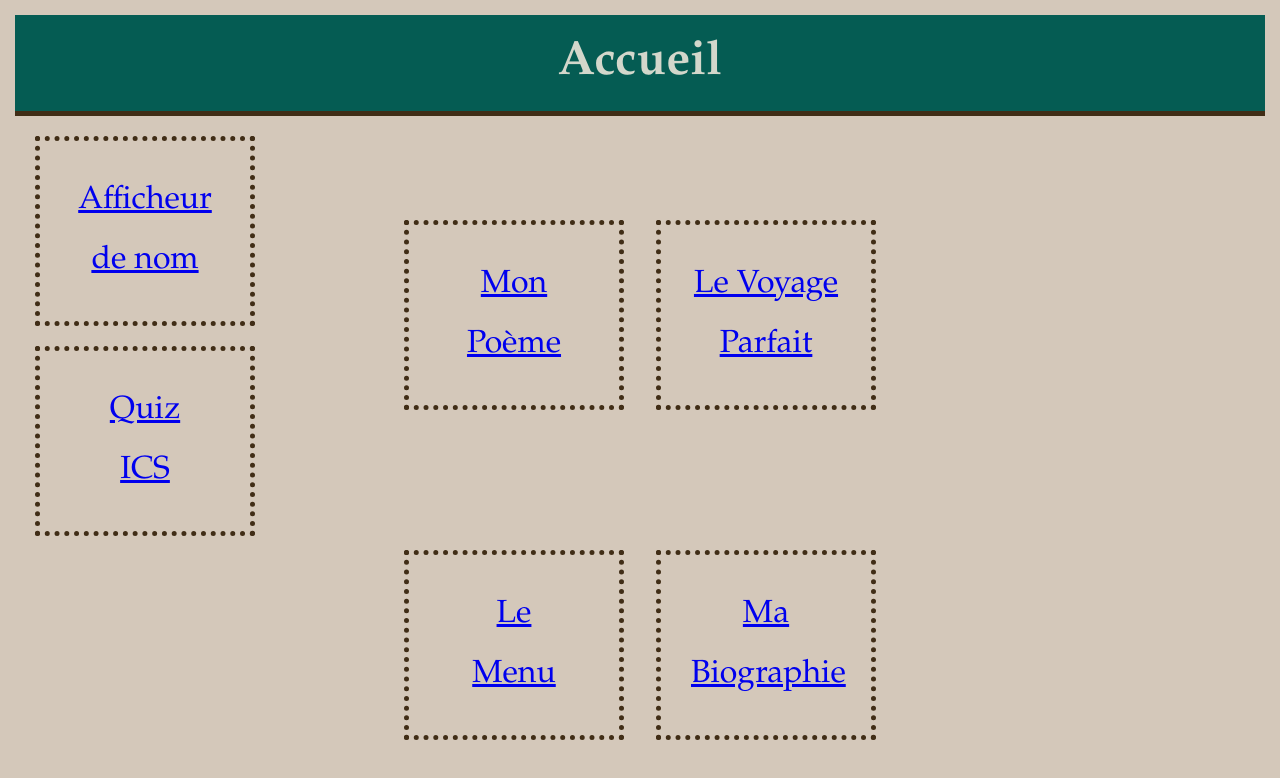
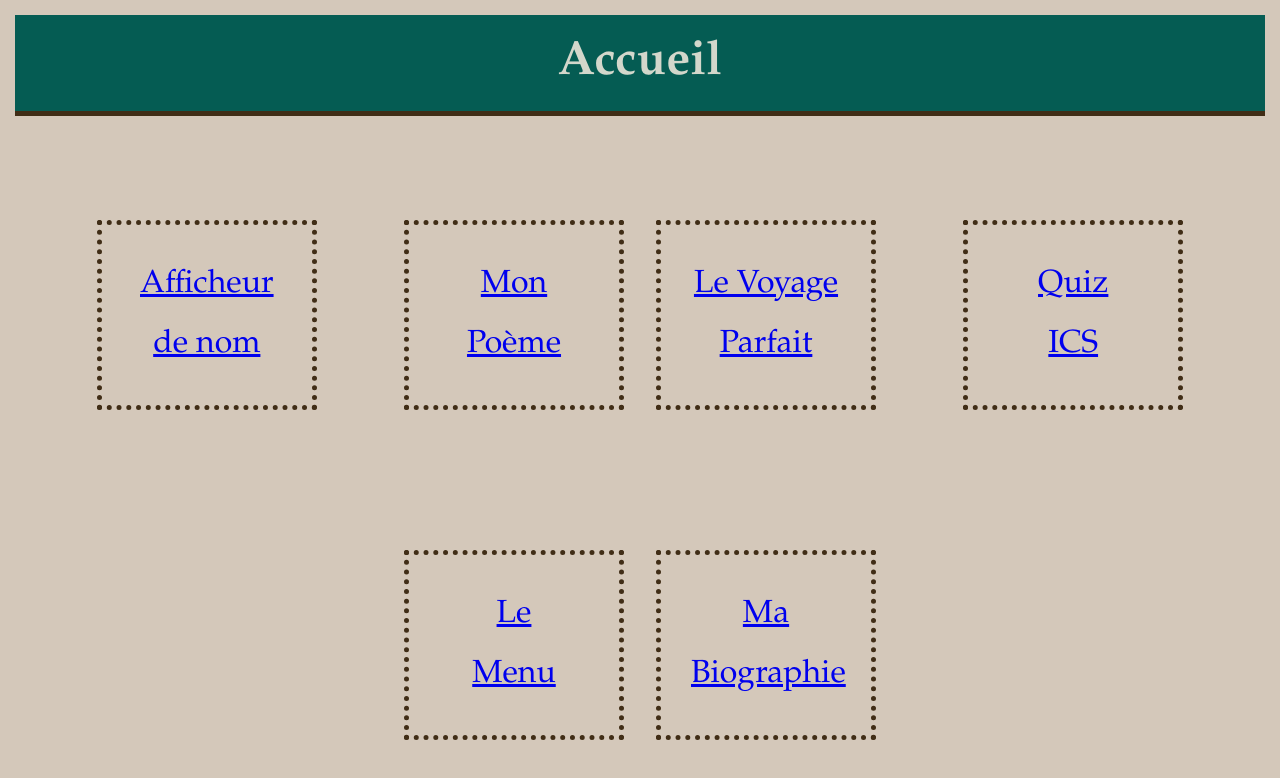
Before and after one commit to chasop16/.github.io, a plain HTML site: page index.html in a window 1280 px wide. Drawn offline with Linux system fonts and the light colour scheme.

Commit message:
page d'accueil

```diff
--- a/index.html
+++ b/index.html
@@ -24,6 +24,12 @@
           #link-bio {position: absolute;
                         bottom: 5%;
                         right: 30%;}
+          #link-affNom {position: absolute;
+                        top: 25%;
+                       left: 6%;}
+          #link-quizICS {position: absolute;
+                        top: 25%;
+                       right: 6%;}
           div {margin-left: auto;
                margin-right: auto;}
         </style>
```
